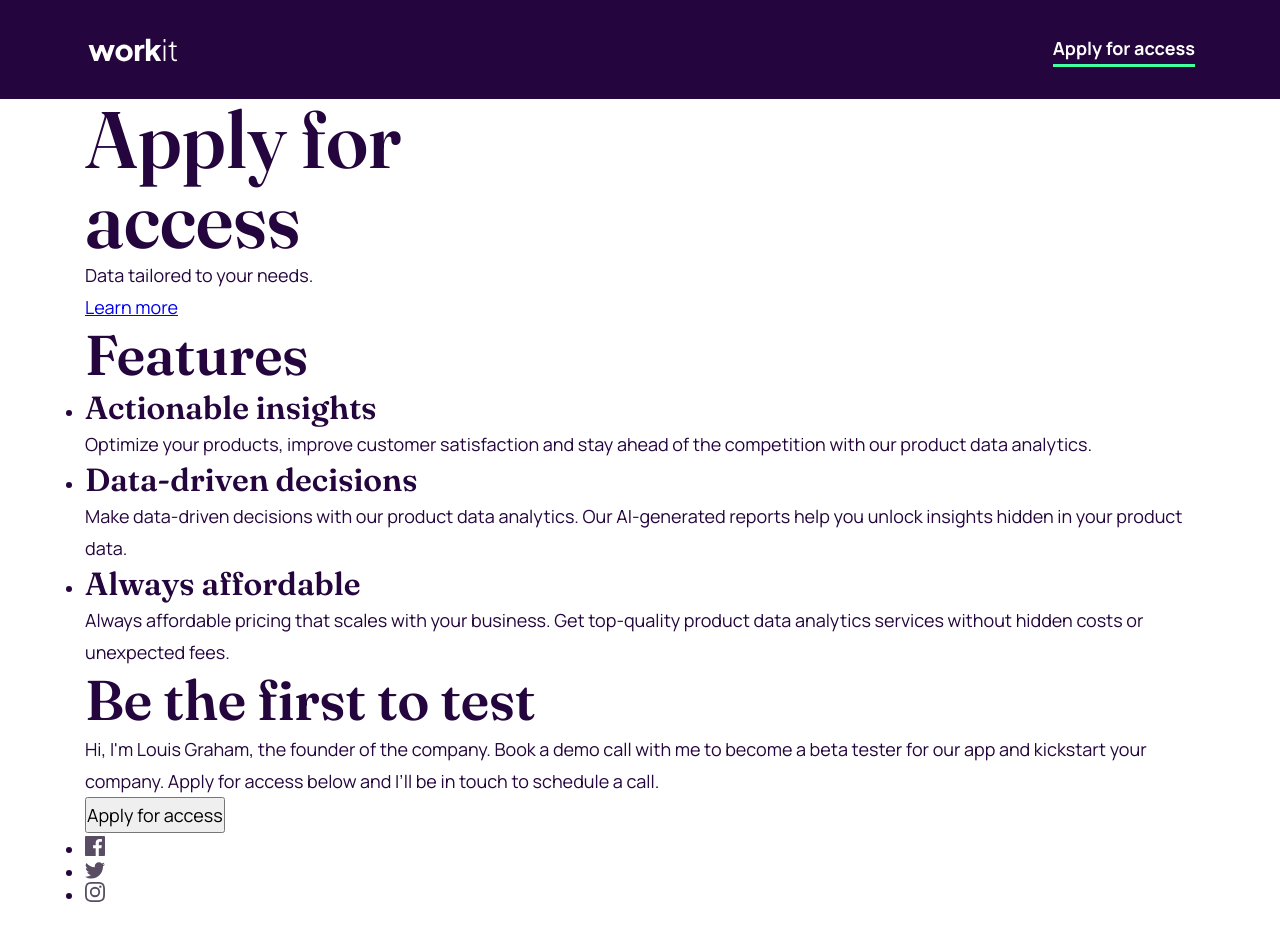
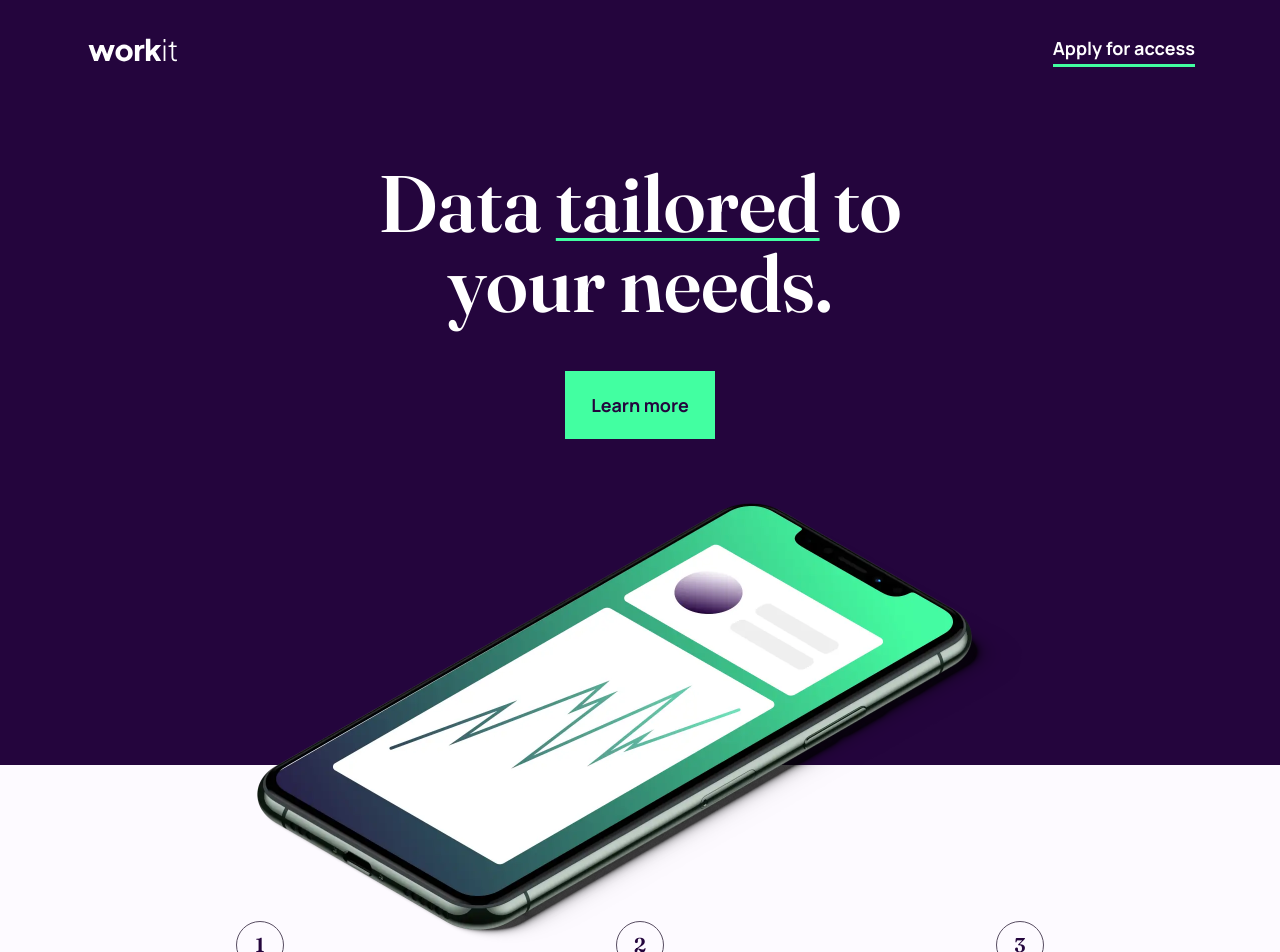
Before and after one commit to mateusbelicio/workit-landing-page, a React (Vite) app: page / in a window 1280 px wide. Shown: the top 952 px of the page. Before the commit the page ends 911 px from the top, so only its background shows below. Built offline with nearby package versions, Linux system fonts and the light colour scheme.

Commit message:
Fix: Default styles

```diff
--- a/src/App.jsx
+++ b/src/App.jsx
@@ -1,90 +1,21 @@
 import React from 'react';
 
-import Icon from './components/Icon/Icon';
 import Header from './components/Header/Header';
+import Hero from './components/Hero/Hero';
+import Features from './components/Features/Features';
+import CallToAction from './components/CallToAction/CallToAction';
+import Footer from './components/Footer/Footer';
 
 function App() {
   return (
     <React.Fragment>
       <Header />
-
       <main className='main'>
-        <div className='hero'>
-          <div className='container'>
-            <h1 className='header__title'>
-              Apply for <br /> access
-            </h1>
-            <p className='header__subtitle'>Data tailored to your needs.</p>
-            <a href='#' className='button'>
-              Learn more
-            </a>
-          </div>
-        </div>
-
-        <section className='features section'>
-          <div className='container'>
-            <h2 className='section__title sr-only'>Features</h2>
-
-            <ul className='features__list'>
-              <li className='features__item'>
-                <h3 className='features__name'>Actionable insights</h3>
-                <p className='features__description'>
-                  Optimize your products, improve customer satisfaction and stay ahead of the
-                  competition with our product data analytics.
-                </p>
-              </li>
-              <li className='features__item'>
-                <h3 className='features__name'>Data-driven decisions</h3>
-                <p className='features__description'>
-                  Make data-driven decisions with our product data analytics. Our AI-generated
-                  reports help you unlock insights hidden in your product data.
-                </p>
-              </li>
-              <li className='features__item'>
-                <h3 className='features__name'>Always affordable</h3>
-                <p className='features__description'>
-                  Always affordable pricing that scales with your business. Get top-quality product
-                  data analytics services without hidden costs or unexpected fees.
-                </p>
-              </li>
-            </ul>
-          </div>
-        </section>
-
-        <section className='cta section'>
-          <div className='container'>
-            <h2 className='section__title'>Be the first to test</h2>
-            <p className='cta__text'>
-              Hi, I'm Louis Graham, the founder of the company. Book a demo call with me to become a
-              beta tester for our app and kickstart your company. Apply for access below and I’ll be
-              in touch to schedule a call.
-            </p>
-            <button className='button'>Apply for access</button>
-          </div>
-        </section>
+        <Hero />
+        <Features />
+        <CallToAction />
       </main>
-
-      <footer className='footer'>
-        <div className='container'>
-          <ul className='footer__social'>
-            <li>
-              <a href='#' className='footer__link'>
-                <Icon name='facebook' />
-              </a>
-            </li>
-            <li>
-              <a href='#' className='footer__link'>
-                <Icon name='twitter' />
-              </a>
-            </li>
-            <li>
-              <a href='#' className='footer__link'>
-                <Icon name='instagram' />
-              </a>
-            </li>
-          </ul>
-        </div>
-      </footer>
+      <Footer />
     </React.Fragment>
   );
 }
--- a/src/components/Button/ButtonStyled.jsx
+++ b/src/components/Button/ButtonStyled.jsx
@@ -2,6 +2,7 @@ import styled from 'styled-components';
 
 export const ButtonStyled = styled.button`
   cursor: pointer;
+  display: inline-block;
   color: currentColor;
   background: transparent;
   border: none;
--- a/src/styles/globalStyle.jsx
+++ b/src/styles/globalStyle.jsx
@@ -22,6 +22,7 @@ const GlobalStyle = createGlobalStyle`
     text-rendering: optimizeSpeed;
     font: var(--font-body);
     color: var(--clr-primary-400);
+    text-align: center;
   }
 
   h1 {
--- a/src/styles/utilityStyle.jsx
+++ b/src/styles/utilityStyle.jsx
@@ -15,7 +15,27 @@ const UtilityStyle = createGlobalStyle`
     align-items: center;
   }
 
-  @media screen and (min-width: 1110px) {
+  .section {
+    padding-block-start: 9.75rem;
+  }
+
+  .sr-only:not(:focus):not(:active) {
+    clip: rect(0 0 0 0);
+    clip-path: inset(50%);
+    height: 1px;
+    overflow: hidden;
+    position: absolute;
+    white-space: nowrap;
+    width: 1px;
+  }
+
+  @media screen and (min-width: 38em) {
+    .container {
+      margin-inline: 2.5rem;
+    }
+  }
+
+  @media screen and (min-width: 75em) {
     .container {
       margin-inline: auto;
     }
```
